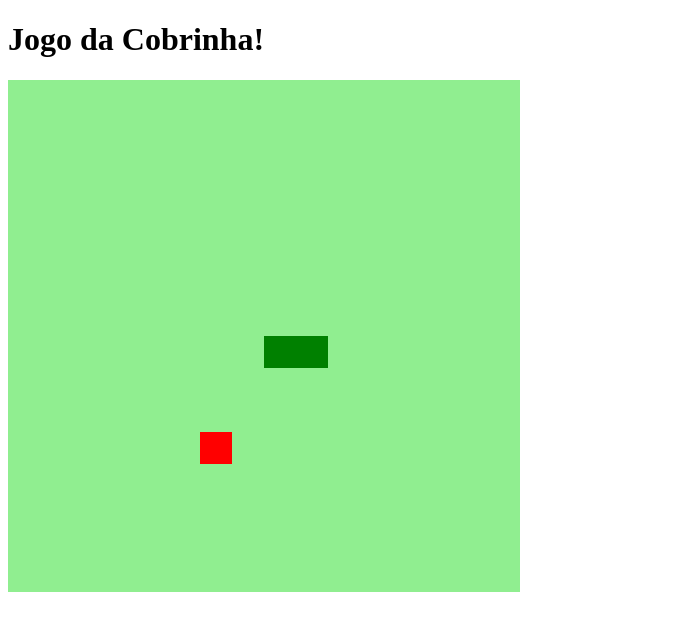
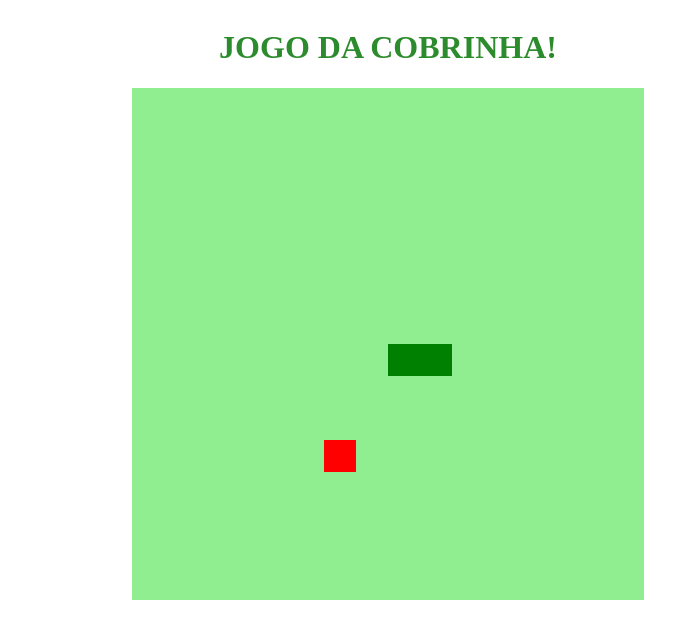
Before and after one commit to allanrssantos/JogoDaCobrinha, a plain HTML site: page index.html in a window 1280 px wide. Shown: the whole page, without its empty margins (0-699 px from the left). Drawn offline with Linux system fonts and the light colour scheme.

Commit message:
feat: adicionando estilo ao html

```diff
--- a/index.html
+++ b/index.html
@@ -9,7 +9,7 @@
     <title>Jogo da Cobrinha</title>
 </head>
 <body>
-    <h1> Jogo da Cobrinha!</h1>
+    <h1>JOGO DA COBRINHA!</h1>
     <canvas id="snake" width="512" height="512"></canvas>
 </body>
 </html>
--- a/style.css
+++ b/style.css
@@ -0,0 +1,9 @@
+body {
+    width: 95vh;
+    height: 95;
+    display: flex;
+    justify-items: center;
+    align-items: center;
+    flex-direction: column;
+    color: rgb(44, 139, 44);
+}
```
